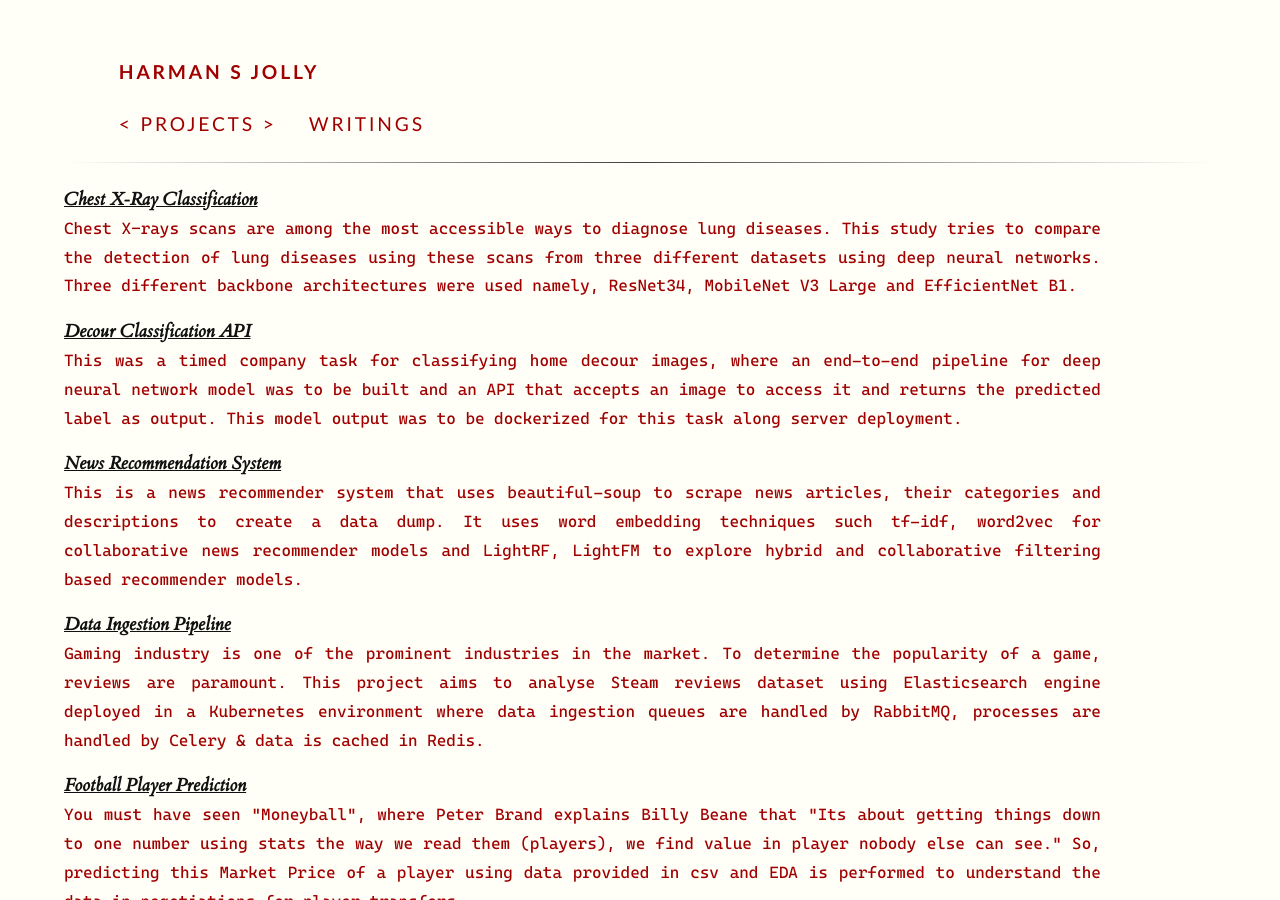
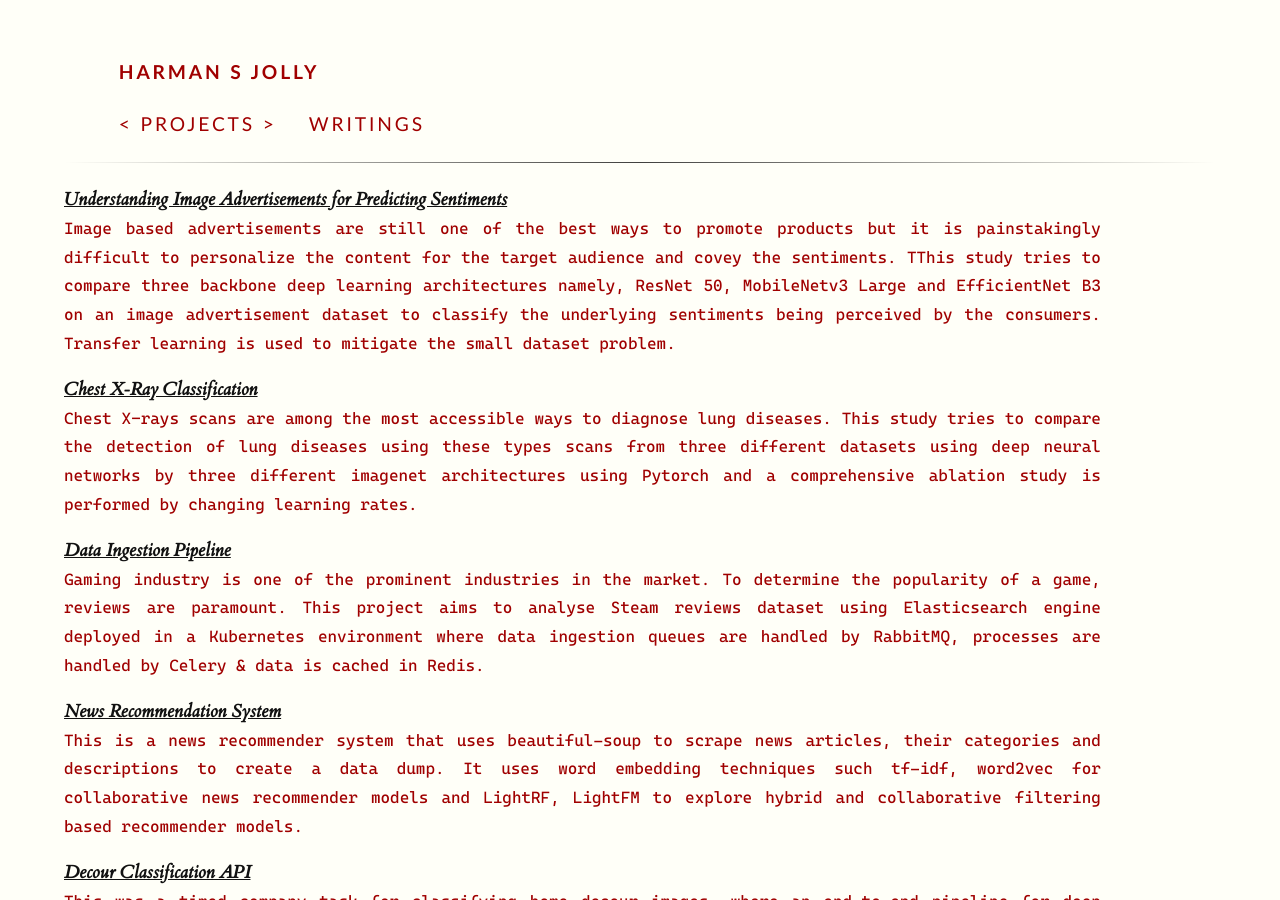
Before and after one commit to coderjolly/coderjolly.github.io, a Jekyll site: the page built from projects.md, in a window 1280 px wide and 900 px high. Built offline with Jekyll 4.4.1, drawn with Linux system fonts in a browser that asks for light colours; a style sheet for code colours, icons or effects is not loaded.

Commit message:
updated projects 🚧

```diff
--- a/projects.md
+++ b/projects.md
@@ -5,21 +5,20 @@ weight: 2
 ---
 <style>body {text-align: justify}</style>
 
+[***Understanding Image Advertisements for Predicting Sentiments***](https://github.com/coderjolly/processing-advertisements)<br/>
+``Image based advertisements are still one of the best ways to promote products but it is painstakingly difficult to personalize the content for the target audience and covey the sentiments. TThis study tries to compare three backbone deep learning architectures namely, ResNet 50, MobileNetv3 Large and EfficientNet B3 on an image advertisement dataset to classify the underlying sentiments being perceived by the consumers. Transfer learning is used to mitigate the small dataset problem. ``
+
 [***Chest X-Ray Classification***](https://github.com/coderjolly/Chest-X-Ray-Classification)<br/>
-``Chest X-rays scans are among the most accessible ways to diagnose lung diseases. This study tries to compare the detection of lung diseases using these scans from three different datasets using deep neural networks. Three different backbone architectures were used namely, ResNet34, MobileNet V3 Large and EfficientNet B1. ``
+``Chest X-rays scans are among the most accessible ways to diagnose lung diseases. This study tries to compare the detection of lung diseases using these types scans from three different datasets using deep neural networks by three different imagenet architectures using Pytorch and a comprehensive ablation study is performed by changing learning rates.``
 
-
-[***Decour Classification API***](https://github.com/coderjolly/fulhous-api)<br/>
-``This was a timed company task for classifying home decour images, where an end-to-end pipeline for deep neural network model was to be built and an API that accepts an image to access it and returns the predicted label as output. This model output was to be dockerized for this task along server deployment.``
-
+[***Data Ingestion Pipeline***](https://github.com/coderjolly/data-ingestion-pipeline)<br/>
+``Gaming industry is one of the prominent industries in the market. To determine the popularity of a game, reviews are paramount. This project aims to analyse Steam reviews dataset using Elasticsearch engine deployed in a Kubernetes environment where data ingestion queues are handled by RabbitMQ, processes are handled by Celery & data is cached in Redis.``
 
 [***News Recommendation System***](https://github.com/coderjolly/news-recommender)<br/>
 ``This is a news recommender system that uses beautiful-soup to scrape news articles, their categories and descriptions to create a data dump. It uses word embedding techniques such tf-idf, word2vec for collaborative news recommender models and LightRF, LightFM to explore hybrid and collaborative filtering based recommender models.``
 
-
-[***Data Ingestion Pipeline***](https://github.com/coderjolly/data-ingestion-pipeline)<br/>
-``Gaming industry is one of the prominent industries in the market. To determine the popularity of a game, reviews are paramount. This project aims to analyse Steam reviews dataset using Elasticsearch engine deployed in a Kubernetes environment where data ingestion queues are handled by RabbitMQ, processes are handled by Celery & data is cached in Redis.``
-
+[***Decour Classification API***](https://github.com/coderjolly/fulhous-api)<br/>
+``This was a timed company task for classifying home decour images, where an end-to-end pipeline for deep neural network model was to be built and an API that accepts an image to access it and returns the predicted label as output. This model output was to be dockerized for this task along server deployment.``
 
 [***Football Player Prediction***](https://github.com/coderjolly/football-player-prediction)<br/>
 ``You must have seen "Moneyball", where Peter Brand explains Billy Beane that "Its about getting things down to one number using stats the way we read them (players), we find value in player nobody else can see." So, predicting this Market Price of a player using data provided in csv and EDA is performed to understand the data in negotiations for player transfers.``
```
